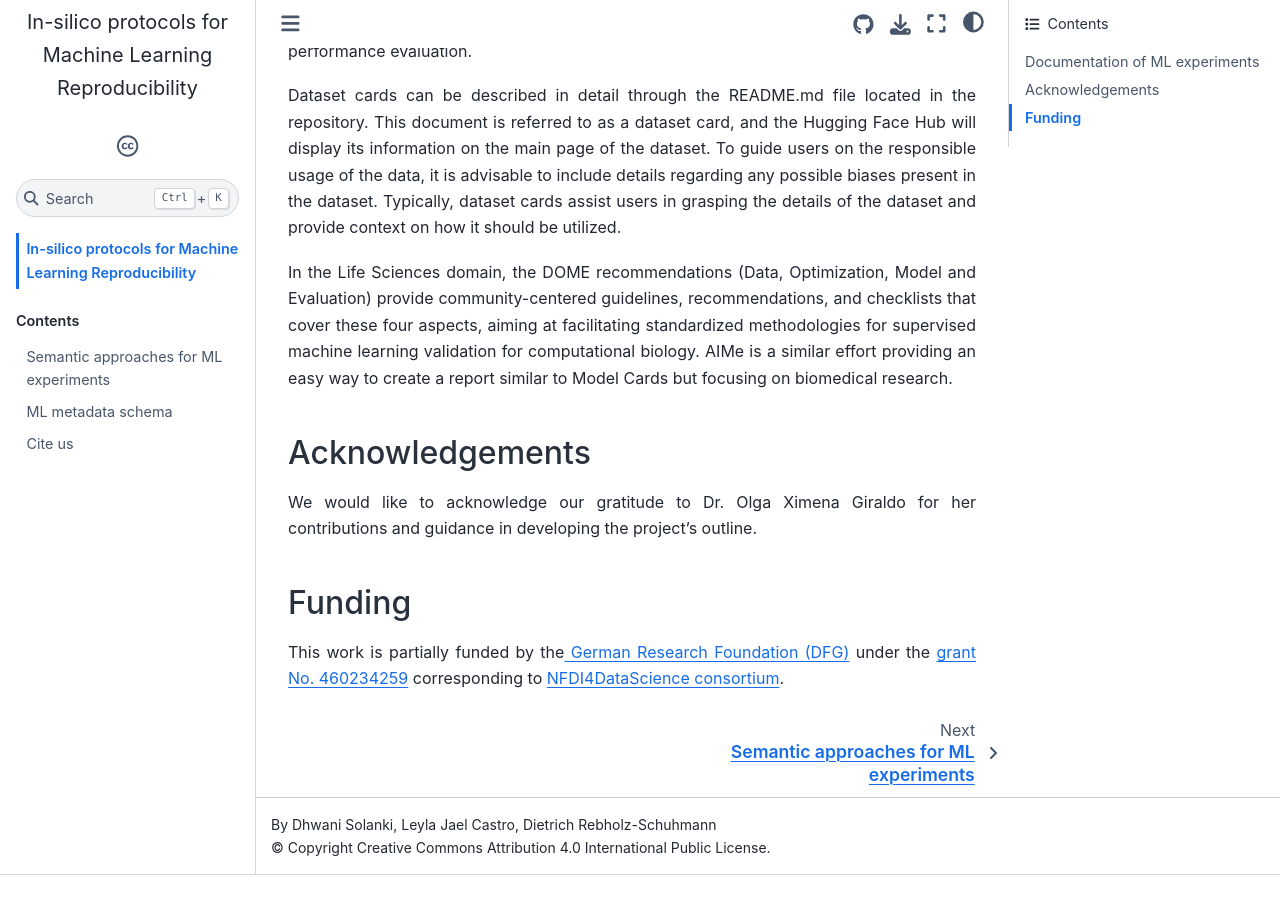
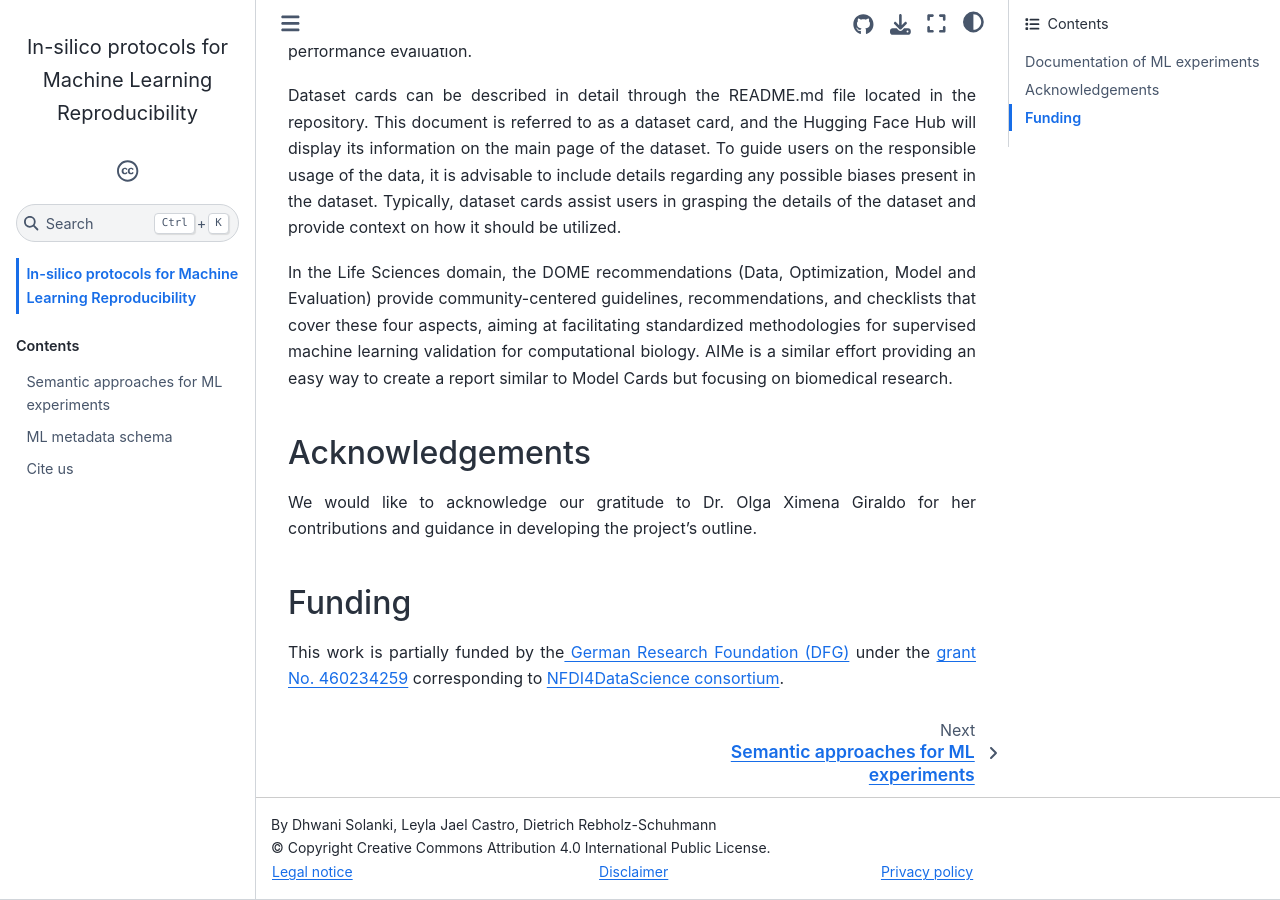
Before and after one commit to zbmed-semtec/in-silico-protocols-4ML, a Sphinx documentation site: the page built from docs/index.md, in a window 1280 px wide and 900 px high, scrolled down 1014 px. Built offline with Sphinx 7.4.7 and the Sphinx Book theme 1.1.4, drawn with Linux system fonts in a browser that asks for light colours; pages that are not in the unit, such as notebooks, are missing from menus; before the commit the page ends 1889 px from its top, so only the background shows below that.

```diff
--- a/docs/conf.py
+++ b/docs/conf.py
@@ -27,6 +27,14 @@ html_theme_options = {
     "use_issues_button": True,           # adds "Open issue" icon
     "home_page_in_toc": True,
     "path_to_docs": "docs",              # path relative to repo root
+    "extra_footer": """
+      <div><table align="center" style="width:100%"><tr>
+        <td><a href="https://www.zbmed.de/en/legal-notice" target="_blank">Legal notice</a></td>
+        <td><a href="https://www.zbmed.de/en/disclaimer" target="_blank">Disclaimer</a></td>
+        <td><a href="https://www.zbmed.de/en/privacy-policy" target="_blank">Privacy policy</a></td>
+      </tr></table></div>
+    """,
+
 
  # ---- Custom header icons ----
     "icon_links": [
```
